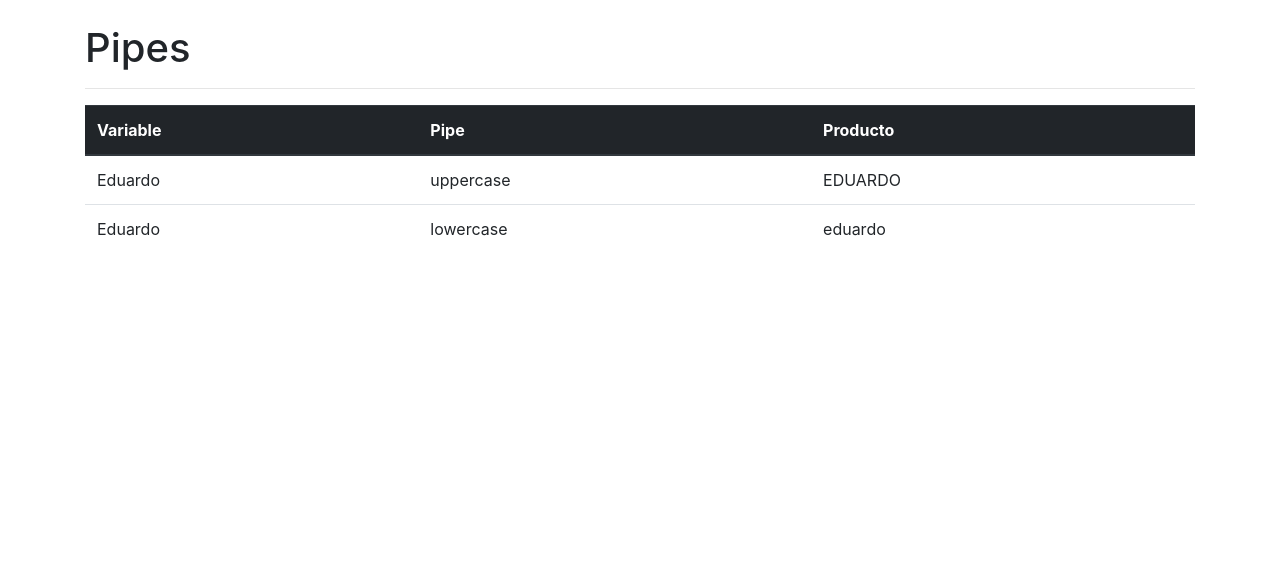
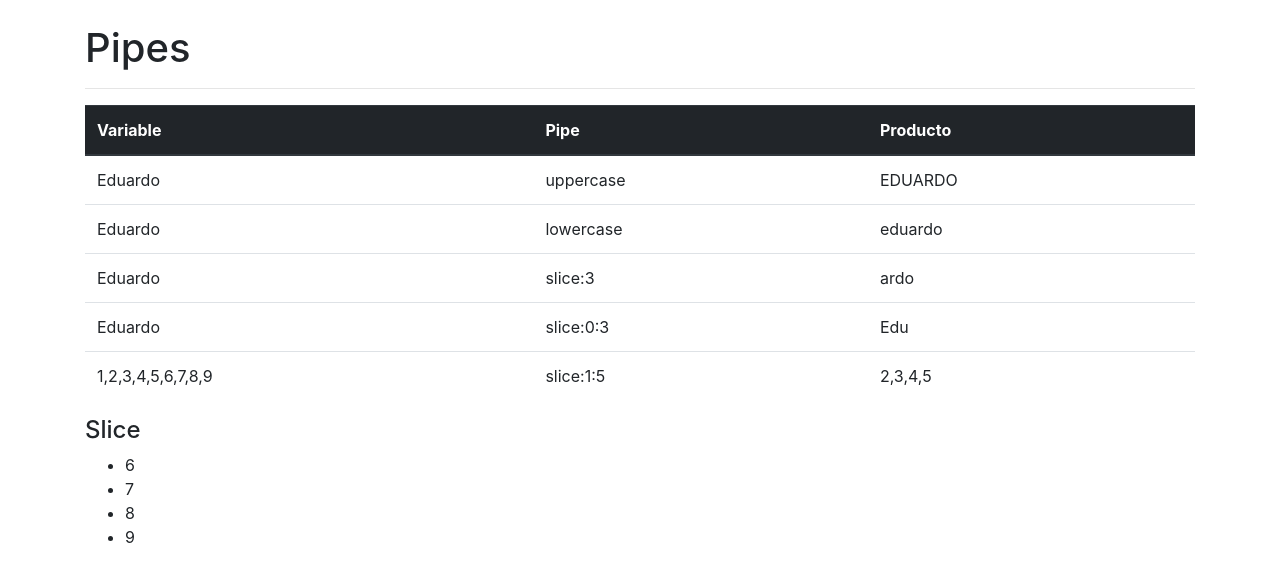
Before and after one commit to ecreyes/AngularPipes, an Angular app: page / in a window 1280 px wide. Shown: the top 582 px of the page. Built offline with nearby package versions, Linux system fonts and the light colour scheme.

Commit message:
Pipe Slice

```diff
--- a/src/app/app.component.html
+++ b/src/app/app.component.html
@@ -21,6 +21,26 @@
         <td>lowercase</td>
         <td>{{nombre | lowercase}}</td>
       </tr>
+      <tr>
+        <td>{{nombre}}</td>
+        <td>slice:3</td>
+        <td>{{nombre | slice:3}}</td>
+      </tr>
+      <tr>
+        <td>{{nombre}}</td>
+        <td>slice:0:3</td>
+        <td>{{nombre | slice:0:3}}</td>
+      </tr>
+      <tr>
+        <td>{{arreglo}}</td>
+        <td>slice:1:5</td>
+        <td>{{arreglo | slice:1:5}}</td>
+      </tr>
     </tbody>
   </table>
+
+<h4>Slice</h4>
+<ul>
+  <li *ngFor="let item of arreglo | slice:5:20">{{item}}</li>
+</ul>
 </div>
--- a/src/app/app.component.ts
+++ b/src/app/app.component.ts
@@ -7,4 +7,5 @@
 })
 export class AppComponent {
   nombre:string = "Eduardo";
+  arreglo = [1,2,3,4,5,6,7,8,9];
 }
```
